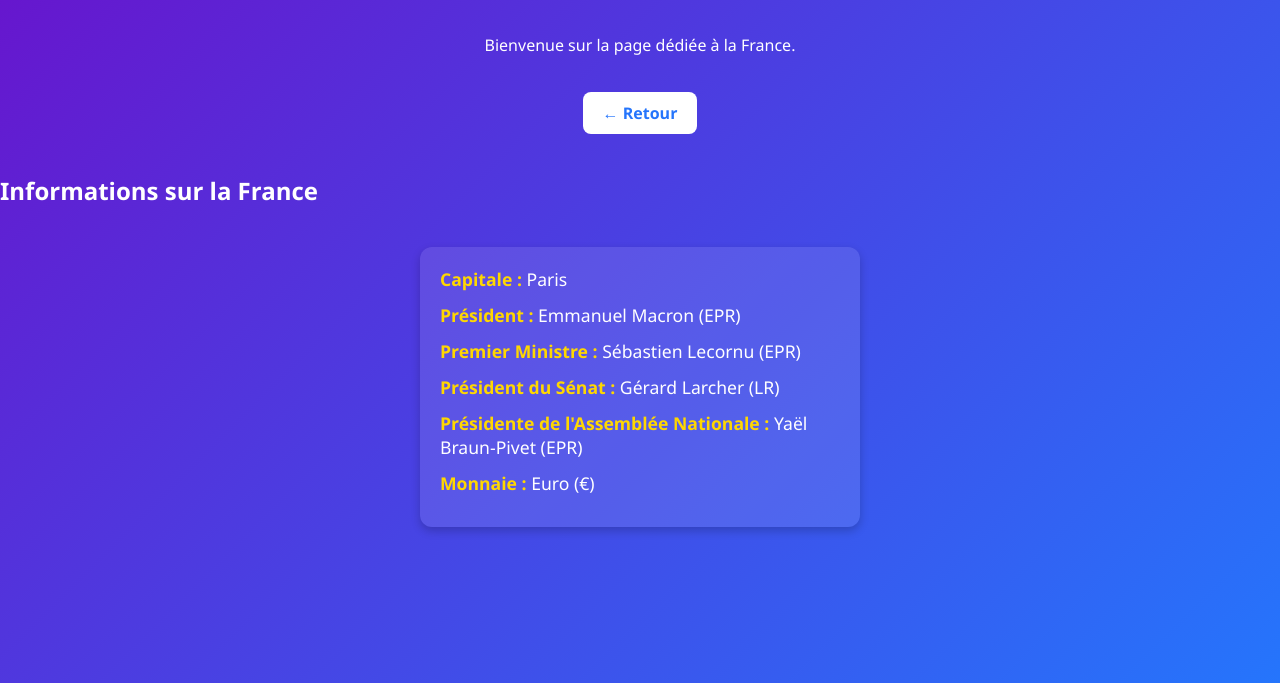
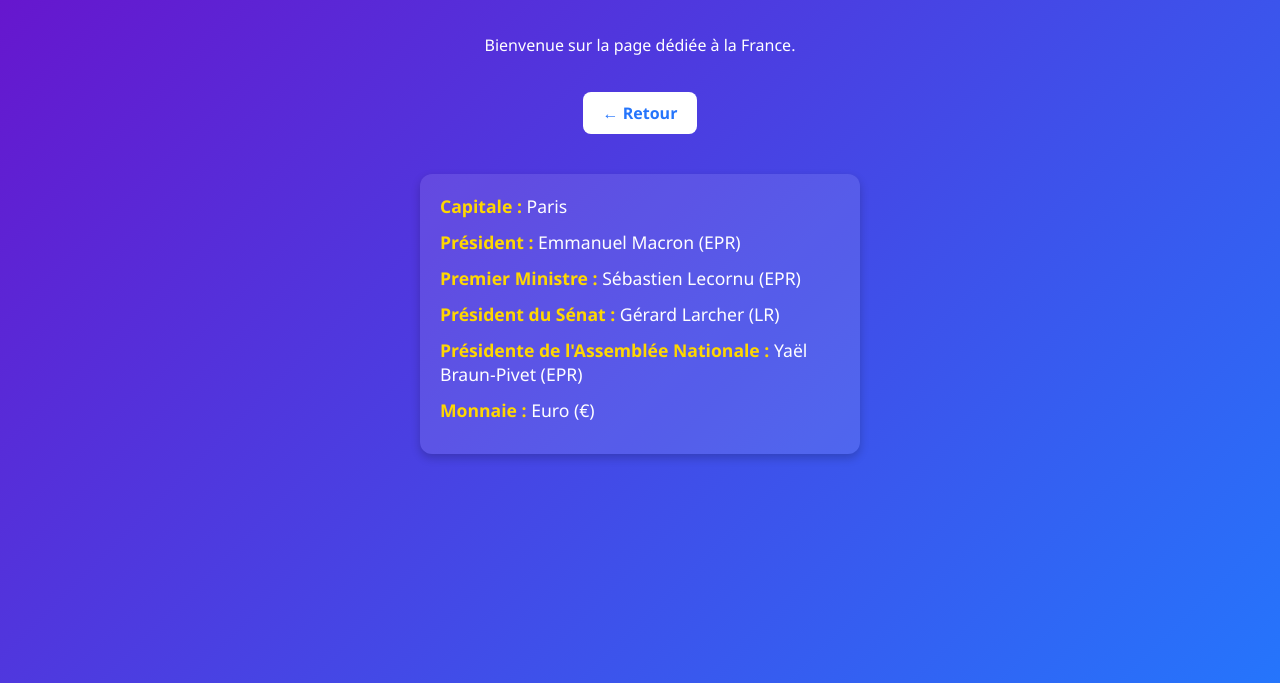
Before and after one commit to profvioletclub-source/politique_du_monde, a plain HTML site: page countries/france.html in a window 1280 px wide. Shown: the part 117-800 px from the top of the page. Drawn offline with Linux system fonts and the light colour scheme.

Commit message:
Update france.html

```diff
--- a/countries/france.html
+++ b/countries/france.html
@@ -11,7 +11,6 @@
     <p>Bienvenue sur la page dédiée à la France.</p>
     <a href="../index.html" class="back-btn">← Retour</a>
   </main>
-  <h2>Informations sur la France</h2>
   <ul>
     <li><strong>Capitale :</strong> Paris</li>
     <li><strong>Président :</strong> Emmanuel Macron (EPR)</li>
```
